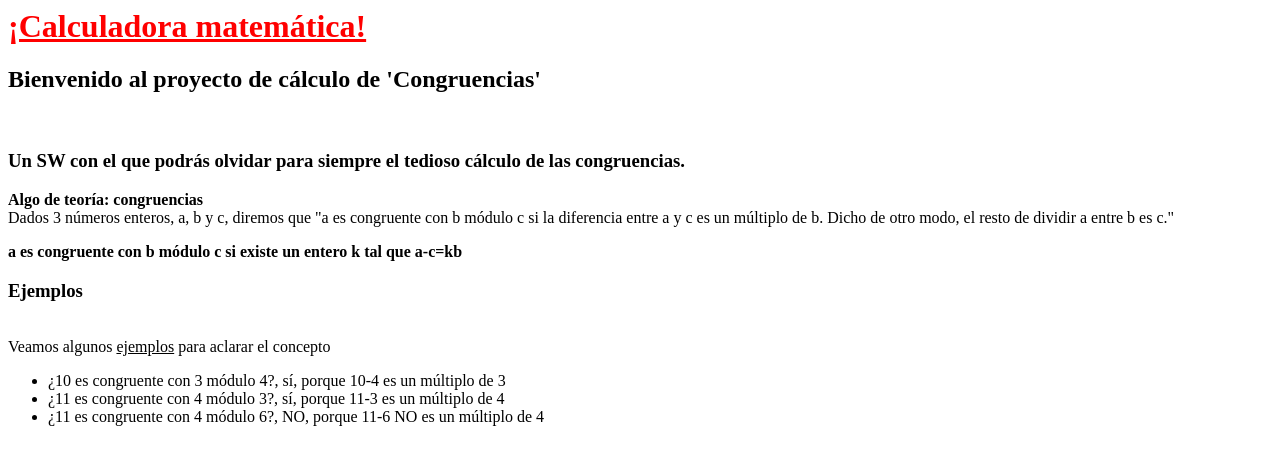
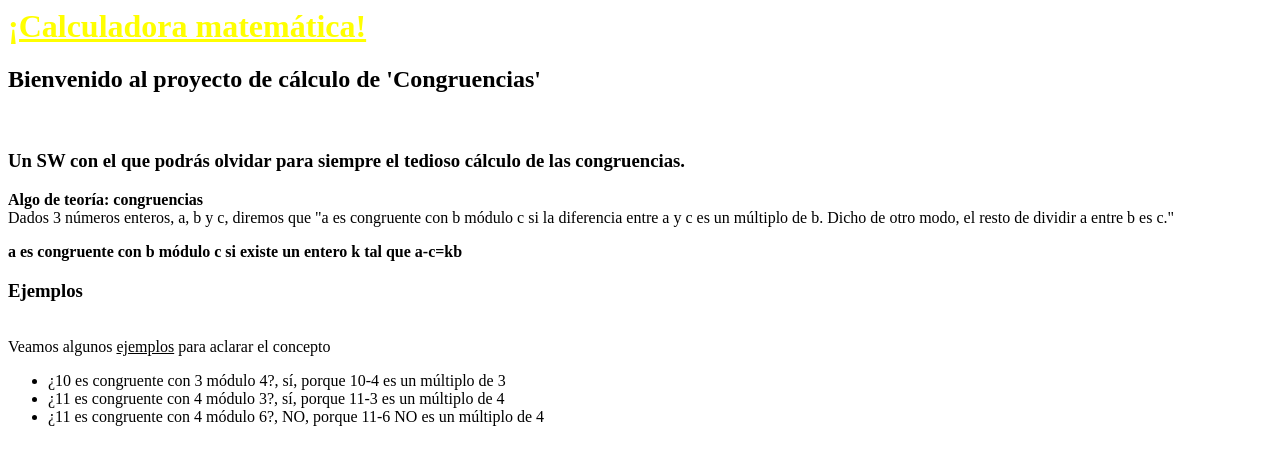
Before and after one commit to jclopeza/tutorial, a plain HTML site: page src/main/external-resources/tutorial/index.html in a window 1280 px wide. Drawn offline with Linux system fonts and the light colour scheme.

Commit message:
color yellow

```diff
--- a/src/main/external-resources/tutorial/index.html
+++ b/src/main/external-resources/tutorial/index.html
@@ -4,7 +4,7 @@
     <title>Calculadora matemática</title>
   </head>
   <body>
-    <h1><font color="red"><u>¡Calculadora matemática!</u></font></h1><P>
+    <h1><font color="yellow"><u>¡Calculadora matemática!</u></font></h1><P>
     <h2>Bienvenido al proyecto de cálculo de 'Congruencias'</h2><br>
     <h3>Un SW con el que podrás olvidar para siempre el tedioso cálculo de las congruencias.</h3><P>
     <b>Algo de teoría: congruencias</b><br>
```
Also changed, not shown: 1 other file.
